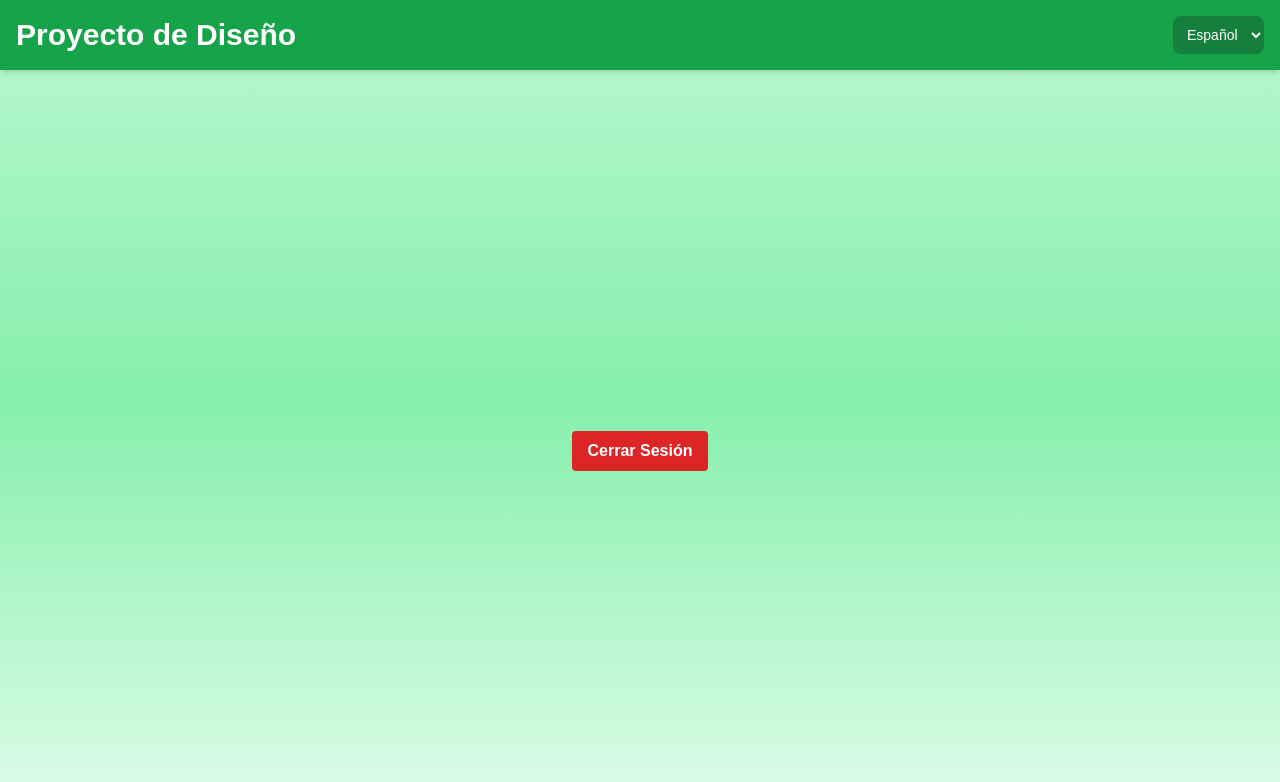
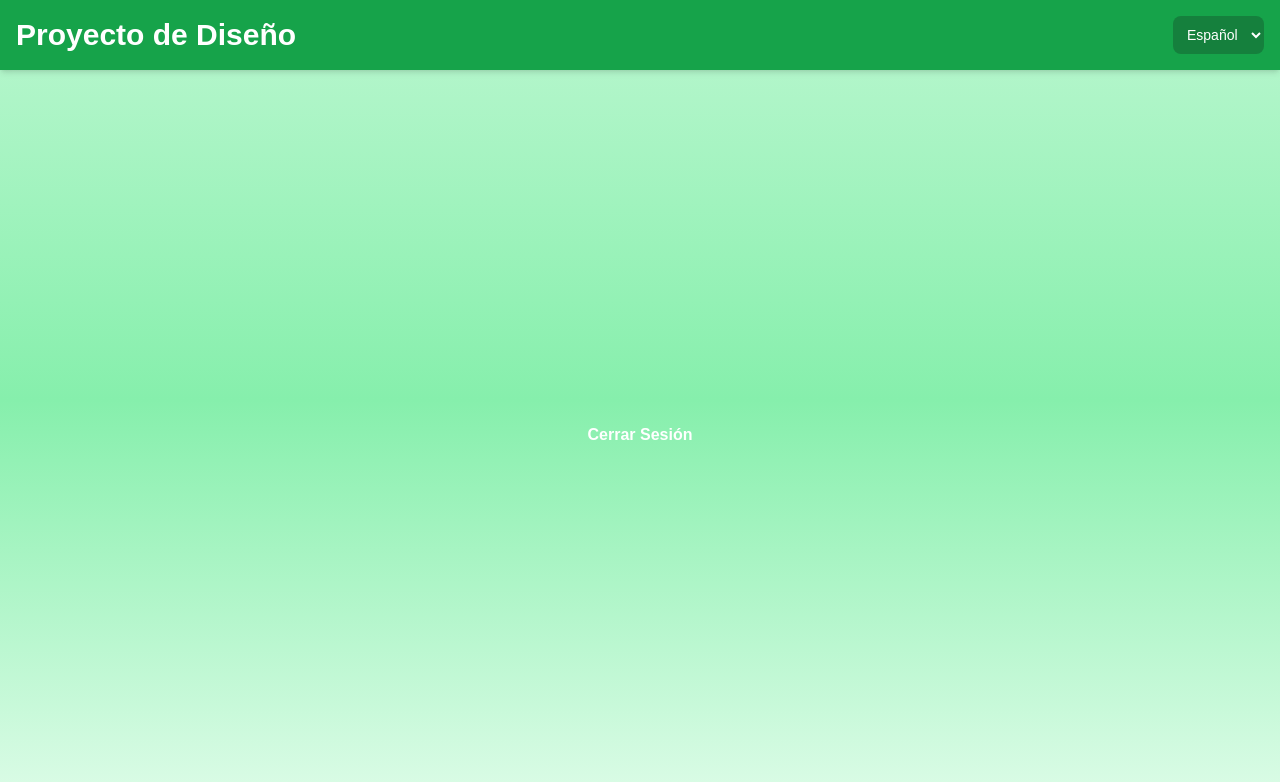
Before and after one commit to Mlastra02/ProyectoDiseno, a Next.js app: page / in a window 1280 px wide. Shown: the top 782 px of the page. Built offline with nearby package versions, Linux system fonts and the light colour scheme; sample sign-in values are in the browser's storage.

Commit message:
Actualizar componente Button para aceptar un children como titulo y por default muestre cerrar sesion

```diff
--- a/src/components/Button.js
+++ b/src/components/Button.js
@@ -1,13 +1,13 @@
 import { useLanguage } from "@/context/LenguageContext";
-function Button({ onClick }) {
+function Button({ onClick, className, children }) {
   const { language, translations } = useLanguage();
   const translate = translations[language].homePage;
   return (
     <button
-      className="mt-8 px-4 py-2 bg-red-600 text-white font-semibold rounded hover:bg-red-700 transition duration-300"
+      className={`px-4 py-2 text-white font-semibold rounded transition duration-300 ${className}`}
       onClick={onClick}
     >
-      {translate.cerrarSesionBoton}
+      {children ? children : translate.cerrarSesionBoton}
     </button>
   );
 }
```
